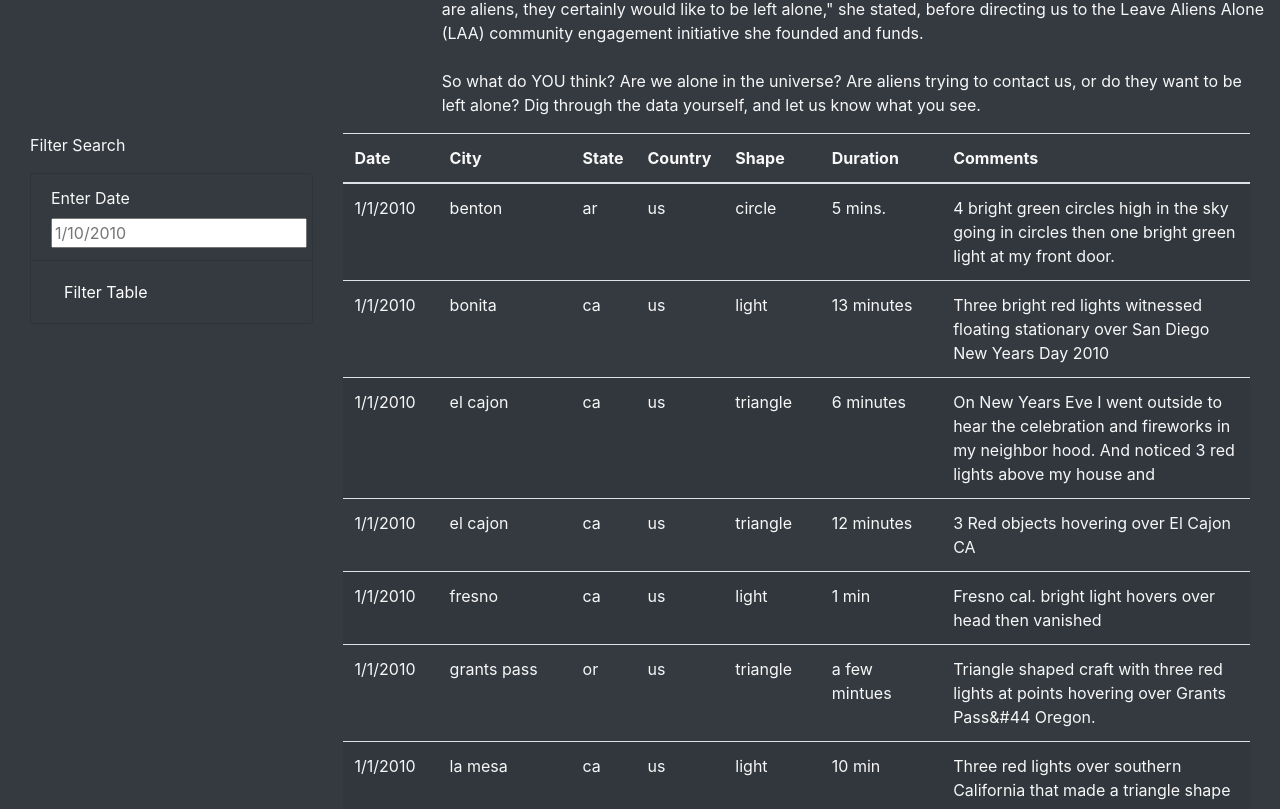
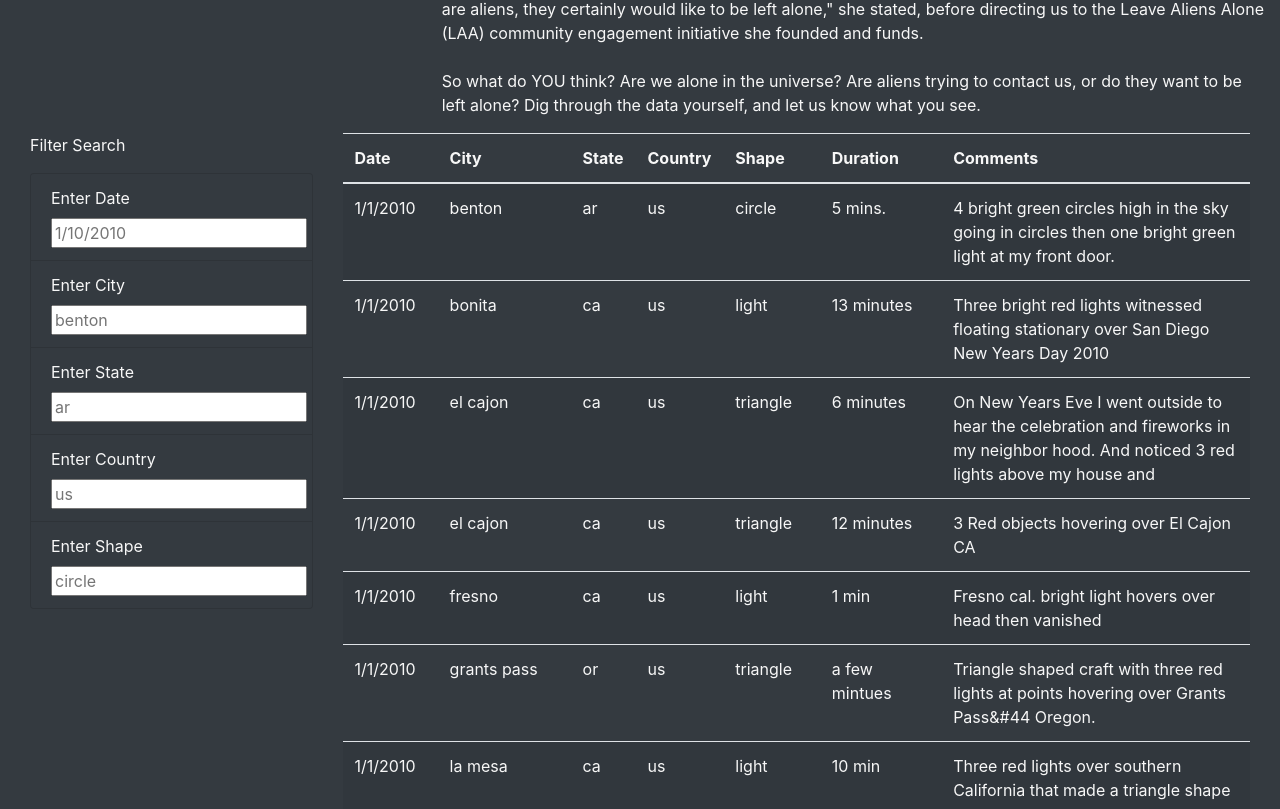
Before and after one commit to cdeanatx/UFOs, a plain HTML site: page index.html in a window 1280 px wide. Shown: the part 606-1415 px from the top of the page. Drawn offline with nearby package versions, Linux system fonts and the light colour scheme.

Commit message:
stumped on d3 events

```diff
--- a/index.html
+++ b/index.html
@@ -42,8 +42,24 @@
                                     <input type="text" placeholder="1/10/2010" id="datetime">
                                 </li>
                                 <li class="list-group-item bg-dark">
+                                    <label for="city">Enter City</label>
+                                    <input type="text" placeholder="benton" id="city">
+                                </li>
+                                <li class="list-group-item bg-dark">
+                                    <label for="state">Enter State</label>
+                                    <input type="text" placeholder="ar" id="state">
+                                </li>
+                                <li class="list-group-item bg-dark">
+                                    <label for="country">Enter Country</label>
+                                    <input type="text" placeholder="us" id="country">
+                                </li>
+                                <li class="list-group-item bg-dark">
+                                    <label for="shape">Enter Shape</label>
+                                    <input type="text" placeholder="circle" id="shape">
+                                </li>
+                                <!-- <li class="list-group-item bg-dark">
                                     <button id="filter-btn" type="button" class="btn btn-dark">Filter Table</button>
-                                </li>
+                                </li> -->
                             </ul>
                         </form>
                     </div>
--- a/static/js/app.js
+++ b/static/js/app.js
@@ -24,7 +24,15 @@
 }
 
 // 1. Create a variable to keep track of all the filters as an object.
-
+var filters = [
+  {
+    datetime: "",
+    city: "",
+    state: "",
+    country: "",
+    shape: ""
+  }
+];
 
 // 3. Use this function to update the filters.
 function updateFilters() {
@@ -49,7 +57,7 @@
   function filterTable() {
 
     // 8. Set the filtered data to the tableData.
-
+    let filteredData = tableData
 
     // 9. Loop through all of the filters and keep any data that
     // matches the filter values
@@ -60,7 +68,7 @@
   }
 
   // 2. Attach an event to listen for changes to each filter
-
+  d3.selectAll("input").on("keypress", updateFilters);
 
   // Build the table when the page loads
   buildTable(tableData);
```
